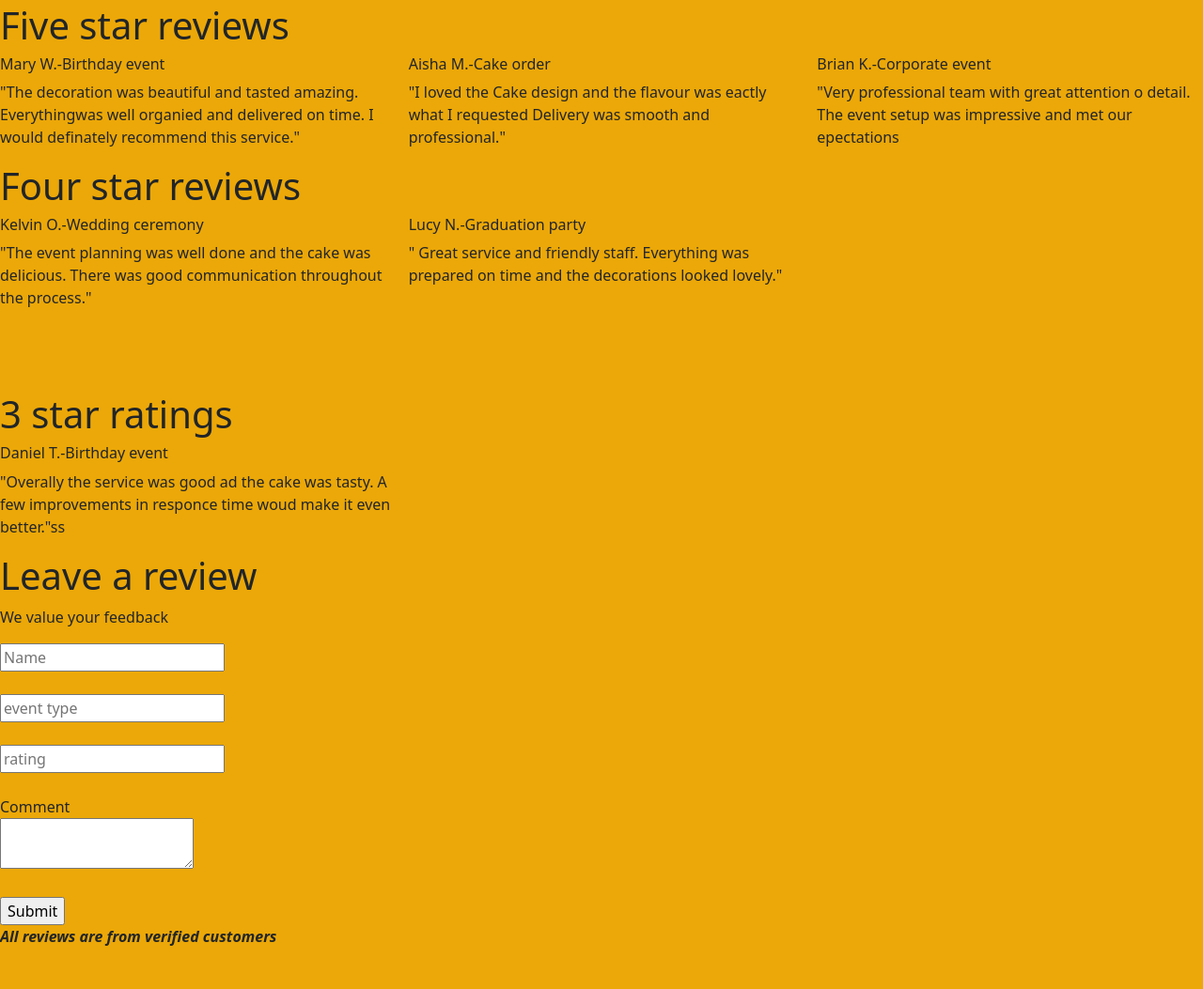
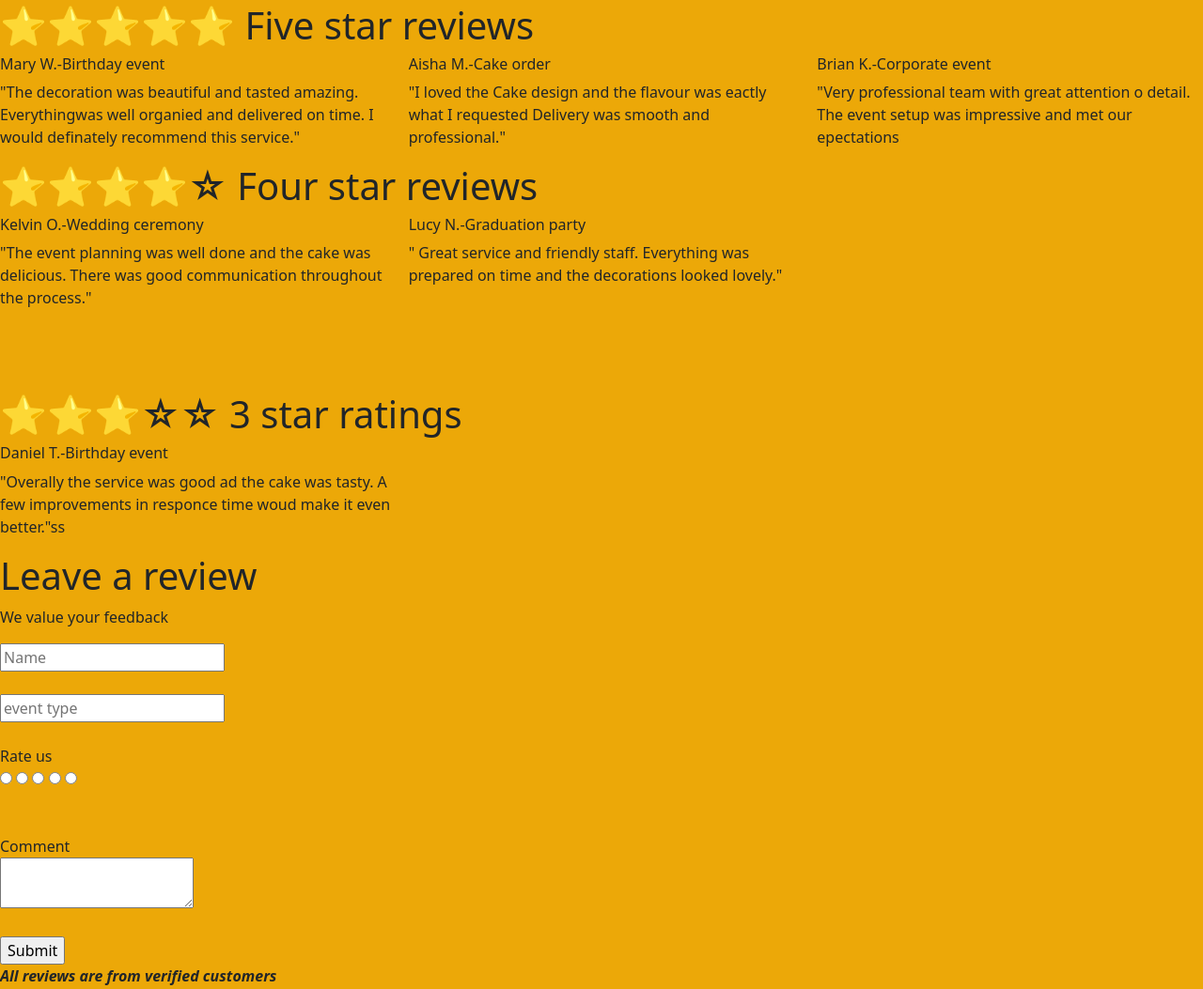
Before and after one commit to Julie525-T/Eventa-project, a plain HTML site: page reviews.html in a window 1280 px wide. Shown: the part 125-1178 px from the top of the page at 94% size. Drawn offline with Linux system fonts and the light colour scheme.

Commit message:
I added stars to the reviews section in the reviews page.

```diff
--- a/reviews.html
+++ b/reviews.html
@@ -62,7 +62,7 @@
 
     <!-- start of main section -->
 
-    <h1>Five star reviews</h1>
+    <h1>⭐⭐⭐⭐⭐  Five star reviews</h1>
 
     <section class="row">
 
@@ -87,7 +87,7 @@
             <p>"Very professional team with great attention o detail. The event setup was impressive and met our epectations</p>
         </div>
 
-        <h1>Four star reviews</h1>
+        <h1>⭐⭐⭐⭐☆  Four star reviews</h1>
 
         <div class="col-md-4">
 
@@ -112,7 +112,7 @@
     <br>
     <br>
 
-    <h1>3 star ratings</h1>
+    <h1>⭐⭐⭐☆☆   3 star ratings</h1>
 
      <div class="col-md-4">
         <h6>Daniel T.-Birthday event</h6>
@@ -140,7 +140,15 @@
         <input type="text" placeholder="event type">
         <br>
         <br>
-        <input type="text" placeholder="rating">
+        <label for="">Rate us</label>
+        <br>
+       <div class="rating">
+         <input type="radio">
+        <input type="radio" >
+        <input type="radio" >
+        <input type="radio" >
+        <input type="radio" >
+       </div>
         <br>
         <br>
         <label for="">Comment</label>
```
